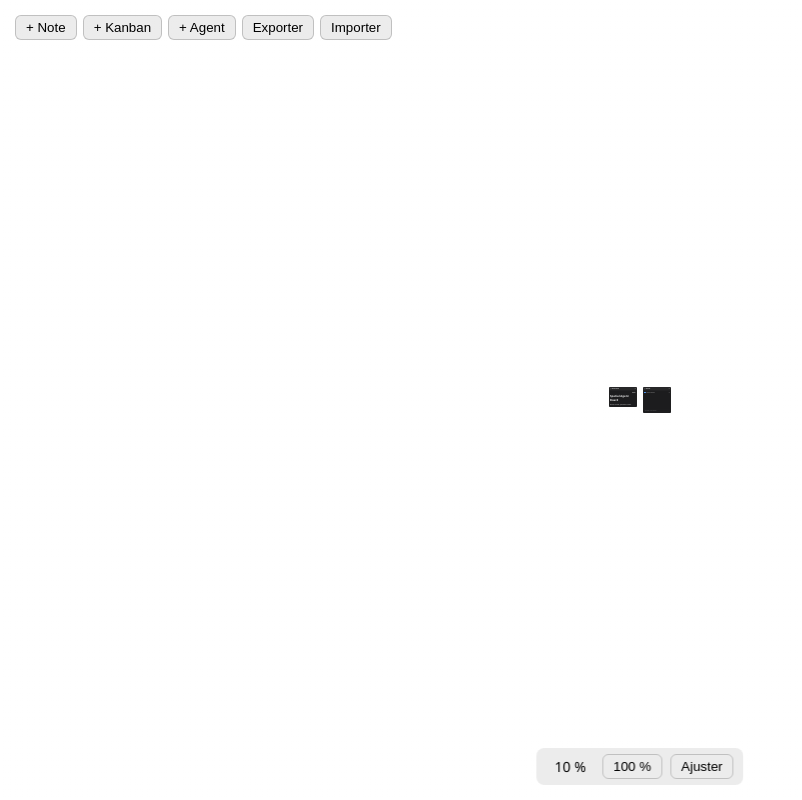
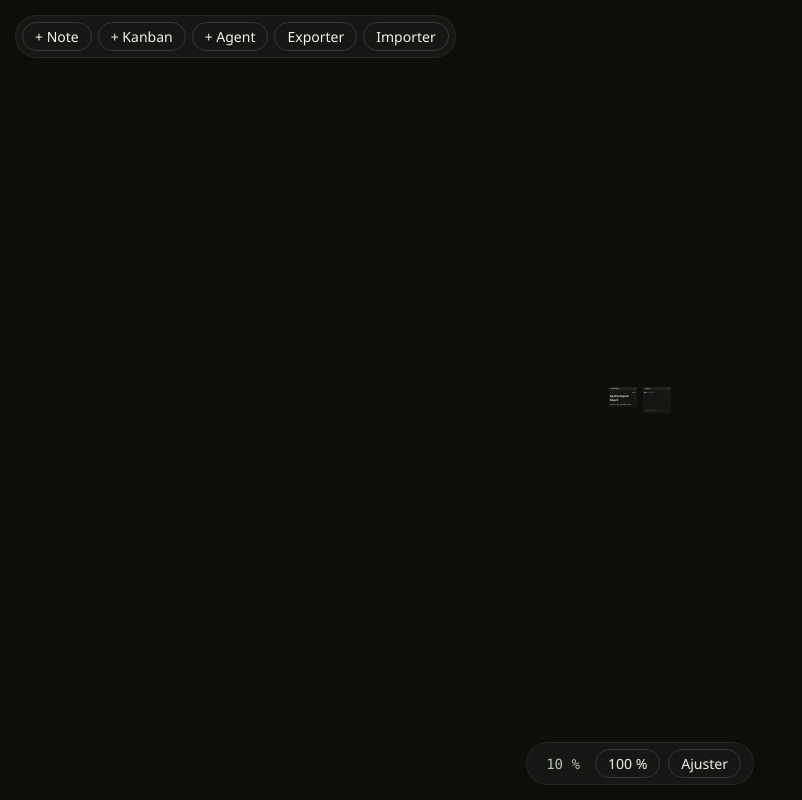
Before and after one commit to jm-parent/Swarmify, a React (Vite) app: page / in a window 1280 px wide. Shown: the whole page, without its empty margins (0-802 px from the left). Built offline with nearby package versions, Linux system fonts and the light colour scheme.

Commit message:
Apply DESIGN.md tokens to CSS, terminal theme and canvas dots
Co-authored-by: Copilot App <223556219+Copilot@users.noreply.github.com>

```diff
--- a/src/App.css
+++ b/src/App.css
@@ -1,7 +1,47 @@
 :root {
-  color-scheme: light dark;
-  font-family: "Segoe UI", system-ui, sans-serif;
+  /* surfaces */
+  --bg-canvas: #0e0e09;
+  --bg-dot: #2a2a24;
+  --bg-card: #0c0c08;
+  --bg-surface: #151714;
+  --bg-surface-2: #20221f;
+  --border-subtle: rgba(255, 255, 255, 0.08);
+  --border-strong: rgba(255, 255, 255, 0.14);
+
+  /* texte */
+  --text-primary: #f2f2ec;
+  --text-secondary: #bec4b7;
+  --text-muted: #878784;
+  --text-faint: #494b48;
+
+  /* accents et états */
+  --accent: #fa6232;
+  --accent-border: #9f442b;
+  --accent-tint: #2a1a12;
+  --codex: #5b63e6;
+  --codex-border: #42467f;
+  --codex-tint: #252c46;
+  --success: #6f9657;
+  --warn: #e6b450;
+  --danger: #e5483a;
+  --danger-tint: #402018;
+
+  /* forme */
+  --r-card: 6px;
+  --r-panel: 16px;
+  --r-pill: 999px;
+
+  --font-ui: "Segoe UI", system-ui, sans-serif;
+  --font-mono: "Cascadia Mono", Consolas, monospace;
+  --ease-out: cubic-bezier(0.22, 1, 0.36, 1);
+}
+
+:root {
+  color-scheme: dark;
+  font-family: var(--font-ui);
   font-size: 14px;
+  color: var(--text-primary);
+  background: var(--bg-canvas);
 }
 
 html,
@@ -21,47 +61,45 @@ body,
   display: flex;
   align-items: center;
   gap: 8px;
-  padding: 6px 10px;
-  border-radius: 8px;
-  background: rgba(127, 127, 127, 0.15);
-  backdrop-filter: blur(6px);
+  padding: 6px 12px;
+  border-radius: var(--r-pill);
+  background: var(--bg-surface);
+  border: 1px solid var(--border-subtle);
+  backdrop-filter: blur(20px);
 }
 
 .zoom-bar .zoom-value {
   min-width: 48px;
   text-align: center;
+  font-family: var(--font-mono);
   font-variant-numeric: tabular-nums;
+  color: var(--text-secondary);
 }
 
-.zoom-bar button {
-  padding: 4px 10px;
-  border: 1px solid rgba(127, 127, 127, 0.4);
-  border-radius: 6px;
+.zoom-bar button,
+.add-bar button {
+  padding: 4px 12px;
+  border: 1px solid var(--border-strong);
+  border-radius: var(--r-pill);
   background: transparent;
-  color: inherit;
+  color: var(--text-primary);
+  font: inherit;
   cursor: pointer;
 }
 
-.zoom-bar button:hover {
-  background: rgba(127, 127, 127, 0.25);
+.zoom-bar button:hover,
+.add-bar button:hover {
+  background: var(--bg-surface-2);
 }
 
 .add-bar {
   display: flex;
   gap: 6px;
-}
-
-.add-bar button {
-  padding: 4px 10px;
-  border: 1px solid rgba(127, 127, 127, 0.4);
-  border-radius: 6px;
-  background: rgba(127, 127, 127, 0.15);
-  color: inherit;
-  cursor: pointer;
-}
-
-.add-bar button:hover {
-  background: rgba(127, 127, 127, 0.25);
+  padding: 6px;
+  border-radius: var(--r-pill);
+  background: var(--bg-surface);
+  border: 1px solid var(--border-subtle);
+  backdrop-filter: blur(20px);
 }
 
 .radial-backdrop {
@@ -89,10 +127,10 @@ body,
   align-items: center;
   justify-content: center;
   gap: 2px;
-  border: 1px solid rgba(255, 255, 255, 0.12);
+  border: 1px solid var(--border-strong);
   border-radius: 50%;
-  background: rgba(20, 20, 22, 0.94);
-  color: #f2f2f2;
+  background: var(--bg-surface);
+  color: var(--text-primary);
   font: inherit;
   font-size: 11px;
   cursor: pointer;
@@ -107,7 +145,7 @@ body,
 .radial-item {
   opacity: 0;
   transition:
-    transform 260ms cubic-bezier(0.16, 1, 0.3, 1),
+    transform 260ms var(--ease-out),
     opacity 160ms ease,
     background 120ms ease;
 }
@@ -117,7 +155,7 @@ body,
 }
 
 .radial-item:hover:not(:disabled) {
-  background: rgba(60, 60, 66, 0.98);
+  background: var(--bg-surface-2);
 }
 
 .radial-item:disabled {
@@ -136,16 +174,16 @@ body,
   width: 100%;
   height: 100%;
   box-sizing: border-box;
-  border: 1px solid rgba(127, 127, 127, 0.35);
-  border-radius: 8px;
-  background: #1c1c1e;
-  color: #ececec;
+  border: 1px solid var(--border-subtle);
+  border-radius: var(--r-card);
+  background: var(--bg-surface);
+  color: var(--text-primary);
   overflow: hidden;
 }
 
 .card.selected {
-  border-color: #5b8def;
-  box-shadow: 0 0 0 1px #5b8def;
+  border-color: var(--accent);
+  box-shadow: 0 0 0 1px var(--accent);
 }
 
 .card-header {
@@ -153,7 +191,7 @@ body,
   align-items: center;
   gap: 6px;
   padding: 6px 8px;
-  background: rgba(127, 127, 127, 0.12);
+  background: var(--bg-surface-2);
   cursor: grab;
 }
 
@@ -162,13 +200,13 @@ body,
   height: 8px;
   flex: none;
   border-radius: 50%;
-  background: #8e8e93;
+  background: var(--text-muted);
 }
 
-.status-active .card-status { background: #5b8def; }
-.status-running .card-status { background: #34c759; }
-.status-waiting .card-status { background: #ff9f0a; }
-.status-error .card-status { background: #ff453a; }
+.status-active .card-status { background: var(--accent); }
+.status-running .card-status { background: var(--success); }
+.status-waiting .card-status { background: var(--warn); }
+.status-error .card-status { background: var(--danger); }
 
 .card-title {
   flex: 1;
@@ -183,7 +221,7 @@ body,
 .card-toggle {
   border: none;
   background: transparent;
-  color: inherit;
+  color: var(--text-secondary);
   cursor: pointer;
 }
 
@@ -205,7 +243,7 @@ body,
 .kanban-remove {
   border: none;
   background: transparent;
-  color: inherit;
+  color: var(--text-secondary);
   cursor: pointer;
 }
 
@@ -214,9 +252,9 @@ body,
   width: 100%;
   box-sizing: border-box;
   resize: none;
-  border: 1px solid rgba(127, 127, 127, 0.3);
-  border-radius: 6px;
-  background: transparent;
+  border: 1px solid var(--border-strong);
+  border-radius: var(--r-card);
+  background: var(--bg-card);
   color: inherit;
   font: inherit;
   padding: 6px;
@@ -253,7 +291,7 @@ body,
 
 .kanban-item .done {
   text-decoration: line-through;
-  opacity: 0.6;
+  color: var(--text-muted);
 }
 
 .agent-toolbar {
@@ -266,13 +304,18 @@ body,
 .agent-toolbar select,
 .agent-toolbar input,
 .agent-toolbar button {
-  padding: 3px 6px;
-  border: 1px solid rgba(127, 127, 127, 0.4);
-  border-radius: 6px;
+  padding: 3px 8px;
+  border: 1px solid var(--border-strong);
+  border-radius: var(--r-pill);
   background: transparent;
-  color: inherit;
+  color: var(--text-primary);
   font: inherit;
   font-size: 12px;
+}
+
+.agent-toolbar select option {
+  background: var(--bg-surface);
+  color: var(--text-primary);
 }
 
 .agent-toolbar .agent-cwd {
@@ -286,7 +329,7 @@ body,
 }
 
 .agent-error {
-  color: #ff453a;
+  color: var(--danger);
   font-size: 12px;
 }
 
@@ -294,16 +337,17 @@ body,
   flex: 1;
   min-height: 120px;
   overflow: hidden;
-  border-radius: 6px;
+  border-radius: var(--r-card);
+  background: var(--bg-card);
 }
 
 .kanban-add input {
   width: 100%;
   box-sizing: border-box;
-  padding: 4px 6px;
-  border: 1px solid rgba(127, 127, 127, 0.3);
-  border-radius: 6px;
+  padding: 4px 8px;
+  border: 1px solid var(--border-strong);
+  border-radius: var(--r-pill);
   background: transparent;
-  color: inherit;
+  color: var(--text-primary);
   font: inherit;
 }
--- a/src/canvas/Board.tsx
+++ b/src/canvas/Board.tsx
@@ -116,7 +116,7 @@ function BoardCanvas() {
         setMenu({ x: e.clientX, y: e.clientY, flow: screenToFlowPosition({ x: e.clientX, y: e.clientY }) });
       }}
     >
-      <Background variant={BackgroundVariant.Dots} gap={24} size={1} />
+      <Background variant={BackgroundVariant.Dots} gap={24} size={1} color="#2a2a24" />
       <AddBar />
       <ZoomBar />
       {menu && <RadialMenu x={menu.x} y={menu.y} items={menuItems} onClose={closeMenu} />}
--- a/src/canvas/cards/AgentCard.tsx
+++ b/src/canvas/cards/AgentCard.tsx
@@ -108,7 +108,7 @@ export function AgentCard({ id, data, selected }: NodeProps<BoardNode>) {
       fontSize: 13,
       cursorBlink: true,
       scrollback: 5000,
-      theme: { background: "#1c1c1e" },
+      theme: { background: "#0c0c08" },
     });
     const fit = new FitAddon();
     term.loadAddon(fit);
```
